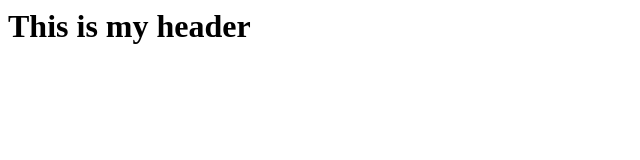
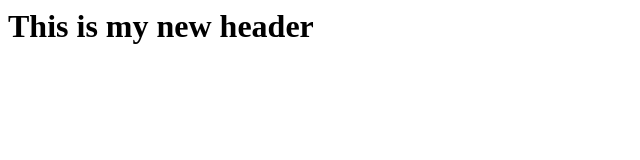
Before and after one commit to Abd1-h/branch-local-remote, a plain HTML site: page index.html in a window 1280 px wide. Shown: the whole page, without its empty margins (0-640 px from the left). Drawn offline with Linux system fonts and the light colour scheme.

```diff
--- a/index.html
+++ b/index.html
@@ -1 +1 @@
-<h1>This is my header<h1>
+<h1>This is my new header<h1>
```
